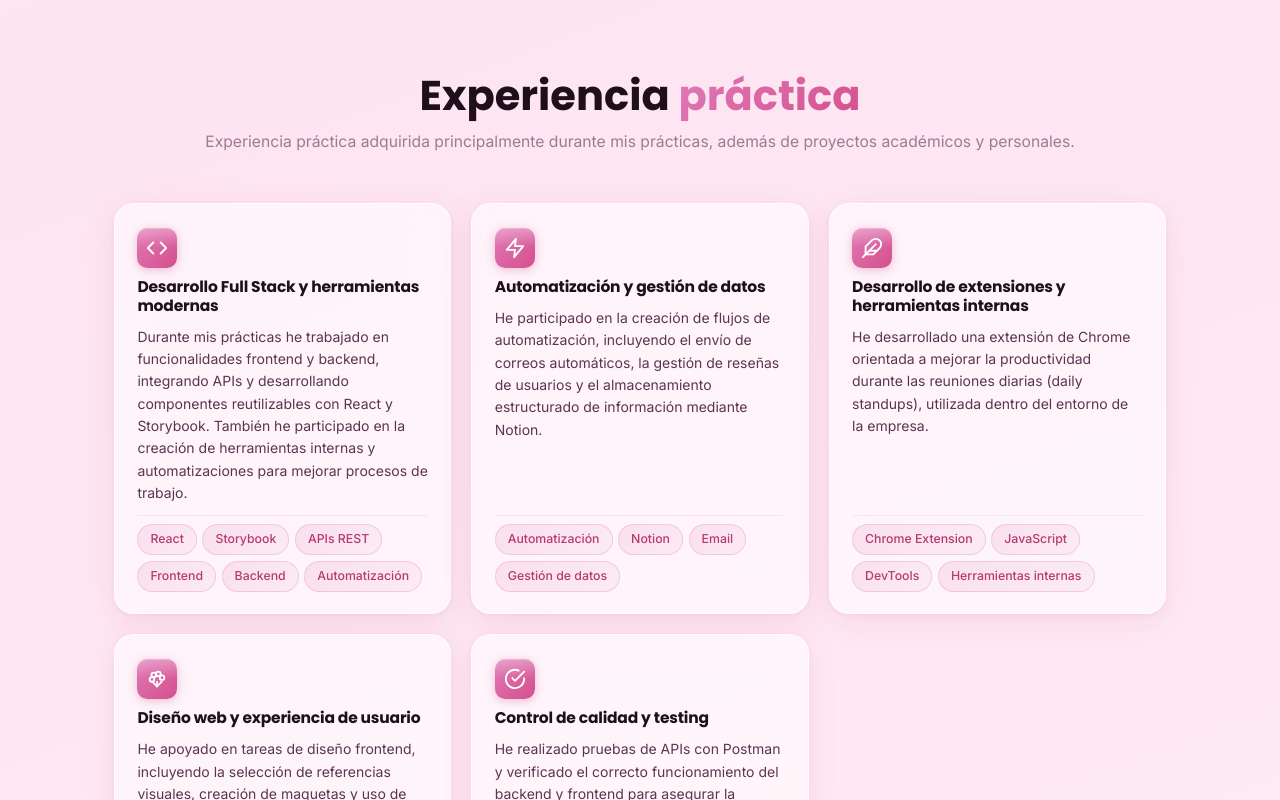
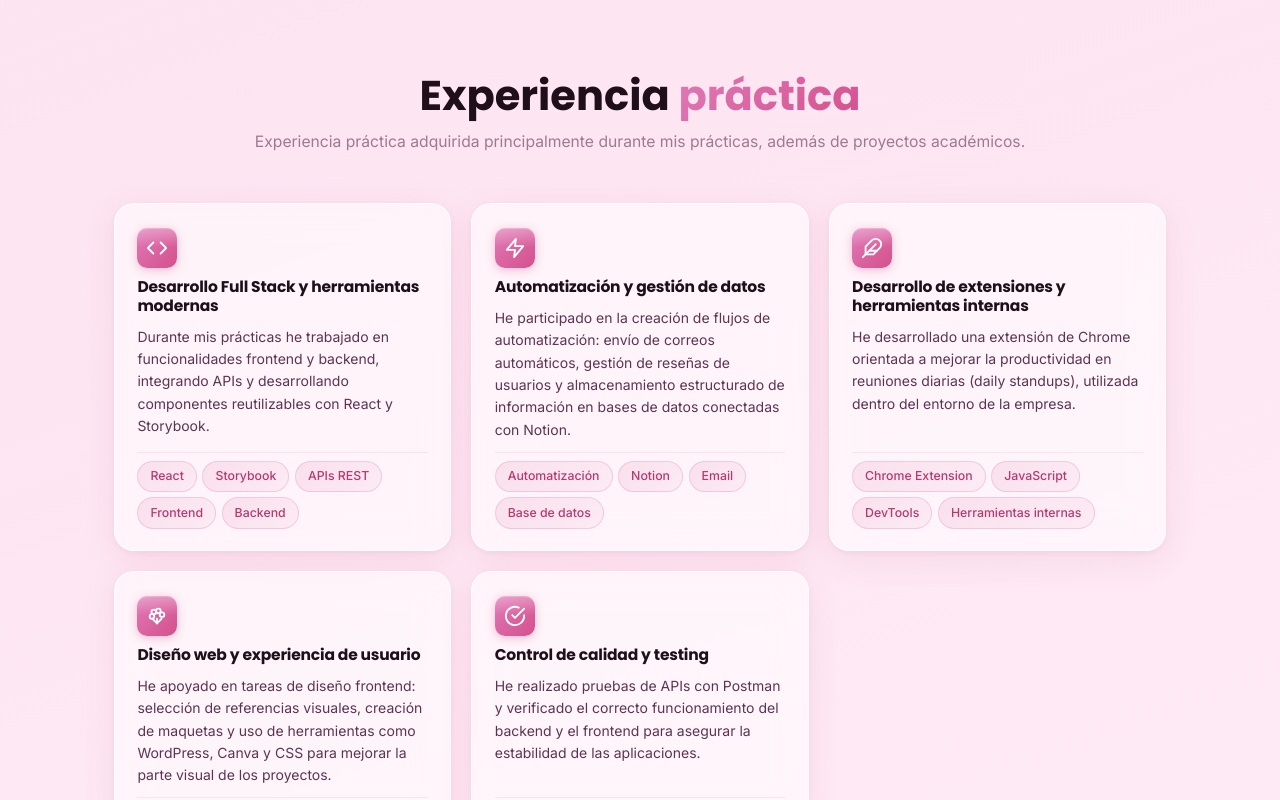
Before and after one commit to Monica-pxl/portfolio-monica, a React (Vite) app: page / in a window 1280 px wide. Shown: the part 4980-5780 px from the top of the page. Built offline with nearby package versions, Linux system fonts and the light colour scheme.

Commit message:
cambio en experiencia práctica

```diff
--- a/src/i18n/translations.ts
+++ b/src/i18n/translations.ts
@@ -100,12 +100,12 @@ export const translations = {
             'React',
             'TypeScript',
             'Node.js',
+            'Git',
             'APIs REST',
-            'Git',
             'Postman',
           ],
           description:
-            'Desarrollo y mantenimiento de aplicaciones web en un entorno de logística, trabajando con React, TypeScript y Node.js. Colaboración con el equipo técnico en el desarrollo de funcionalidades, integración y consumo de APIs REST, pruebas con Postman y creación de herramientas y automatizaciones internas.',
+            'Participación en el desarrollo y mantenimiento de aplicaciones web en un entorno de logística, trabajando con React, TypeScript y Node.js. Colaboración con el equipo técnico en el desarrollo de funcionalidades, integración de APIs REST, pruebas con Postman y desarrollo de herramientas internas.',
         },
         {
           id: 'exp2',
@@ -148,31 +148,30 @@ export const translations = {
       title: 'Experiencia',
       titleSpan: 'práctica',
       subtitle:
-        'Experiencia práctica adquirida principalmente durante mis prácticas, además de proyectos académicos y personales.',
+        'Experiencia práctica adquirida principalmente durante mis prácticas, además de proyectos académicos.',
       items: [
         {
           title: 'Desarrollo Full Stack y herramientas modernas',
           description:
-            'Durante mis prácticas he trabajado en funcionalidades frontend y backend, integrando APIs y desarrollando componentes reutilizables con React y Storybook. También he participado en la creación de herramientas internas y automatizaciones para mejorar procesos de trabajo.',
+            'Durante mis prácticas he trabajado en funcionalidades frontend y backend, integrando APIs y desarrollando componentes reutilizables con React y Storybook.',
           tags: [
             'React',
             'Storybook',
             'APIs REST',
             'Frontend',
             'Backend',
-            'Automatización',
           ],
         },
         {
           title: 'Automatización y gestión de datos',
           description:
-            'He participado en la creación de flujos de automatización, incluyendo el envío de correos automáticos, la gestión de reseñas de usuarios y el almacenamiento estructurado de información mediante Notion.',
-          tags: ['Automatización', 'Notion', 'Email', 'Gestión de datos'],
+            'He participado en la creación de flujos de automatización: envío de correos automáticos, gestión de reseñas de usuarios y almacenamiento estructurado de información en bases de datos conectadas con Notion.',
+          tags: ['Automatización', 'Notion', 'Email', 'Base de datos'],
         },
         {
           title: 'Desarrollo de extensiones y herramientas internas',
           description:
-            'He desarrollado una extensión de Chrome orientada a mejorar la productividad durante las reuniones diarias (daily standups), utilizada dentro del entorno de la empresa.',
+            'He desarrollado una extensión de Chrome orientada a mejorar la productividad en reuniones diarias (daily standups), utilizada dentro del entorno de la empresa.',
           tags: [
             'Chrome Extension',
             'JavaScript',
@@ -183,13 +182,13 @@ export const translations = {
         {
           title: 'Diseño web y experiencia de usuario',
           description:
-            'He apoyado en tareas de diseño frontend, incluyendo la selección de referencias visuales, creación de maquetas y uso de herramientas como WordPress, Canva y CSS para mejorar la parte visual de los proyectos.',
+            'He apoyado en tareas de diseño frontend: selección de referencias visuales, creación de maquetas y uso de herramientas como WordPress, Canva y CSS para mejorar la parte visual de los proyectos.',
           tags: ['WordPress', 'Canva', 'CSS', 'Maquetación', 'UX/UI'],
         },
         {
           title: 'Control de calidad y testing',
           description:
-            'He realizado pruebas de APIs con Postman y verificado el correcto funcionamiento del backend y frontend para asegurar la estabilidad de las aplicaciones.',
+            'He realizado pruebas de APIs con Postman y verificado el correcto funcionamiento del backend y el frontend para asegurar la estabilidad de las aplicaciones.',
           tags: ['Postman', 'Testing', 'APIs REST', 'QA'],
         },
       ],
@@ -307,12 +306,12 @@ export const translations = {
             'React',
             'TypeScript',
             'Node.js',
+            'Git',
             'REST APIs',
-            'Git',
             'Postman',
           ],
           description:
-            'Development and maintenance of web applications in a logistics environment, working with React, TypeScript and Node.js. Collaboration with the technical team on feature development, REST API integration and consumption, Postman testing, and the creation of internal tools and automations.',
+            'Participated in the development and maintenance of web applications in a logistics environment, working with React, TypeScript and Node.js. Collaborated with the technical team on feature development, REST API integration, Postman testing and internal tool development.',
         },
         {
           id: 'exp2',
@@ -353,33 +352,32 @@ export const translations = {
 
     learned: {
       title: 'Practical',
-      titleSpan: 'experience',
+      titleSpan: 'knowledge',
       subtitle:
-        'Practical experience gained mainly during my internships, as well as through academic and personal projects.',
+        'Practical experience acquired mainly during my internships, as well as through academic projects.',
       items: [
         {
           title: 'Full Stack development and modern tools',
           description:
-            'During my internship, I worked on frontend and backend features, integrating APIs and developing reusable components with React and Storybook. I also participated in creating internal tools and automations to improve workflows.',
+            'During my internship, I worked on frontend and backend features, integrating APIs and developing reusable components with React and Storybook.',
           tags: [
             'React',
             'Storybook',
             'REST APIs',
             'Frontend',
             'Backend',
-            'Automation',
           ],
         },
         {
           title: 'Automation and data management',
           description:
-            'I participated in building automation flows, including automatic email sending, user review management and structured information storage using Notion.',
-          tags: ['Automation', 'Notion', 'Email', 'Data management'],
+            'I participated in building automation flows: automatic email sending, user review management and structured data storage in databases connected with Notion.',
+          tags: ['Automation', 'Notion', 'Email', 'Database'],
         },
         {
           title: 'Extension and internal tool development',
           description:
-            'I developed a Chrome extension aimed at improving productivity during daily standup meetings, used within the company environment.',
+            'I developed a Chrome extension aimed at improving productivity in daily standup meetings, used within the company environment.',
           tags: [
             'Chrome Extension',
             'JavaScript',
@@ -390,7 +388,7 @@ export const translations = {
         {
           title: 'Web design and user experience',
           description:
-            'I supported frontend design tasks, including selecting visual references, creating mockups and using tools such as WordPress, Canva and CSS to improve the visual side of projects.',
+            'I supported frontend design tasks: selecting visual references, creating mockups and using tools like WordPress, Canva and CSS to improve the visual side of projects.',
           tags: ['WordPress', 'Canva', 'CSS', 'Layout Design', 'UX/UI'],
         },
         {
```
